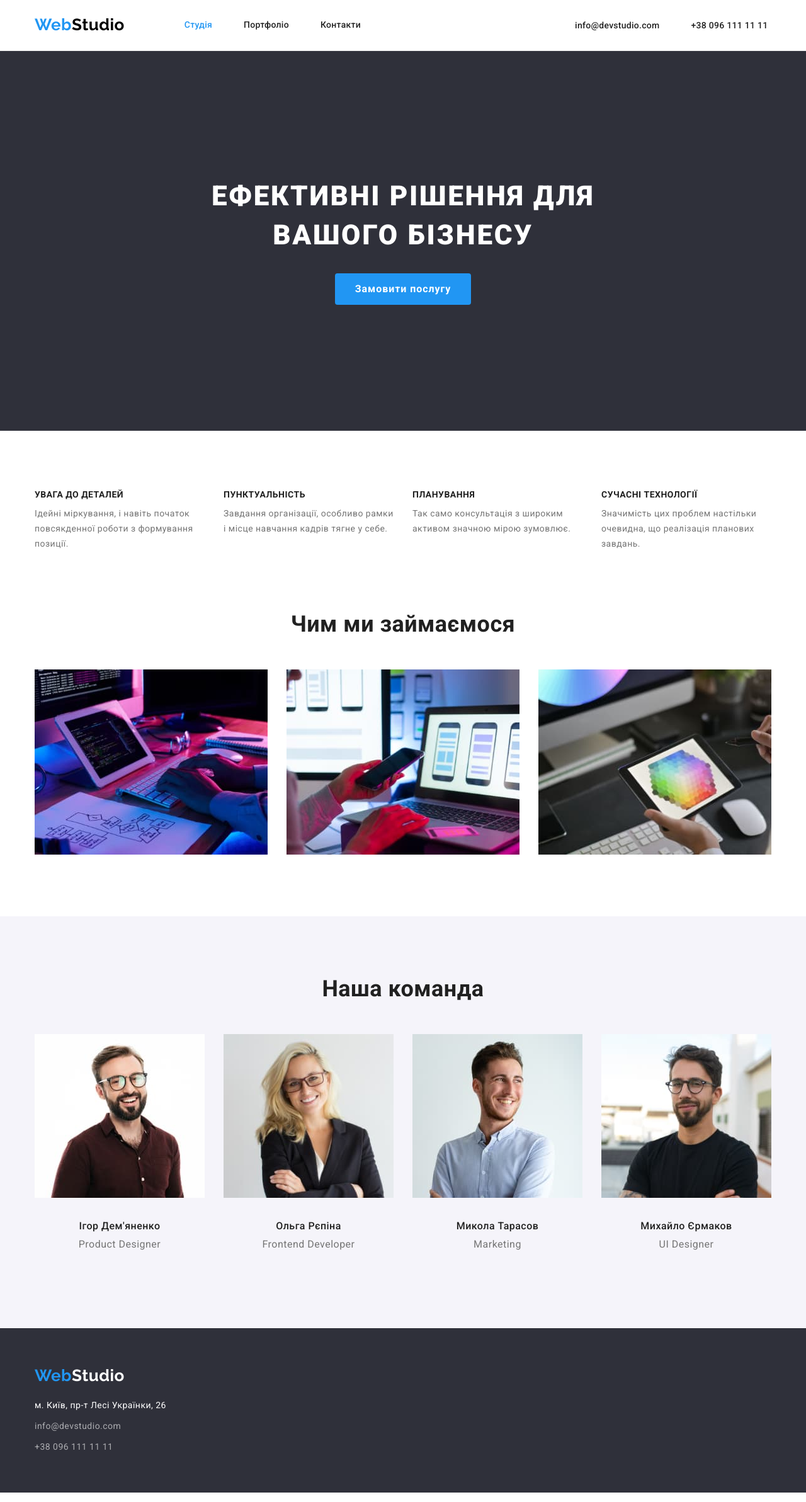
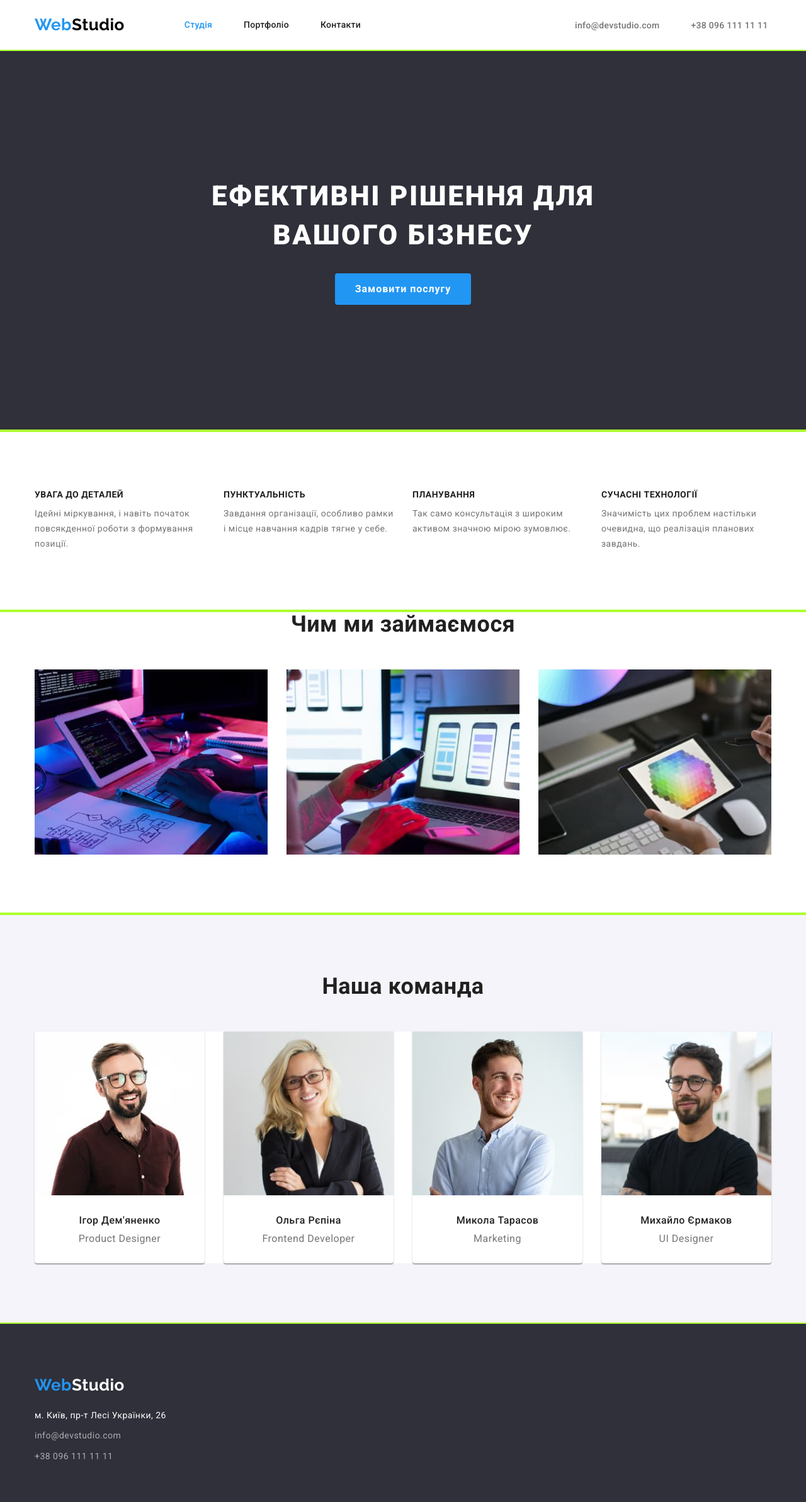
Before and after one commit to Serhii-kh/goit-markup-hw-03, a plain HTML site: page index.html in a window 1280 px wide. Shown: the whole page at 63% size. Drawn offline with nearby package versions, Linux system fonts and the light colour scheme.

Commit message:
2610-2002
правки после проверки ДЗ

```diff
--- a/css/styles.css
+++ b/css/styles.css
@@ -3,6 +3,7 @@
   --main-color: #212121;
   --fone-color: #757575;
   --main-bg-color: #ffffff;
+	--border-color: #EEEEEE;
 }
 
 body {
@@ -18,6 +19,10 @@ h3,
 p {
   margin-top: 0;
   margin-bottom: 0;
+}
+
+img {
+  display: block;
 }
 
 .list {
@@ -80,13 +85,15 @@ p {
   padding-bottom: 25px;
 }
 
-.hero-title {
+.hero-section.section {
+  background: #2f303a;
+  text-align: center;
   padding-top: 200px;
+  padding-bottom: 200px;
 }
 
-.hero-section {
-  background: #2f303a;
-  text-align: center;
+.section {
+  outline: 2px solid greenyellow;
 }
 
 .hero-title {
@@ -113,7 +120,6 @@ p {
   cursor: pointer;
   padding: 10px 32px;
   margin-top: 30px;
-  margin-bottom: 200px;
 }
 
 .div-header {
@@ -136,7 +142,8 @@ p {
 
 .peculiarities-discription,
 .team-list-discription,
-.portfolio-discription {
+.portfolio-discription,
+.nav-item > .contacts {
   color: var(--fone-color);
 }
 
@@ -164,15 +171,13 @@ p {
   line-height: 1.7;
 }
 
-.peculiarities.section,
-.our-work.section,
-.team.section {
+.section {
+  padding-top: 94px;
   padding-bottom: 94px;
 }
 
-.peculiarities.section,
-.team.section {
-  padding-top: 94px;
+.our-work.section {
+  padding-top: 0;
 }
 
 .logo,
@@ -221,10 +226,17 @@ p {
 
 .team-list {
   display: flex;
+  background-color: var(--main-bg-color);
 }
 
 .team-list-item:not(:last-child) {
   margin-right: 30px;
+}
+
+.team-list-item {
+  box-shadow: 0px 1px 3px rgba(0, 0, 0, 0.12), 0px 1px 1px rgba(0, 0, 0, 0.14),
+    0px 2px 1px rgba(0, 0, 0, 0.2);
+  border-radius: 0px 0px 4px 4px;
 }
 
 .team {
@@ -279,6 +291,8 @@ p {
 .nav-buttons button:focus {
   background-color: var(--focus-color);
   color: var(--main-bg-color);
+  box-shadow: 0px 3px 1px rgba(0, 0, 0, 0.1), 0px 1px 2px rgba(0, 0, 0, 0.08),
+    0px 2px 2px rgba(0, 0, 0, 0.12);
 }
 
 .portfolio-list-title {
@@ -290,12 +304,17 @@ p {
   padding-left: 24px;
   margin-top: 20px;
   margin-bottom: 4px;
+	border-left: 1px solid var(--border-color);
+	border-right: 1px solid var(--border-color);
 }
 
 .portfolio-discription {
   line-height: 1.875;
   padding-left: 24px;
   padding-bottom: 20px;
+	border-left: 1px solid var(--border-color);
+	border-right: 1px solid var(--border-color);
+	border-bottom: 1px solid var(--border-color);
 }
 
 .portfolio-list {
@@ -304,14 +323,9 @@ p {
   gap: 30px;
 }
 
-.portfolio-list-item {
-  border-bottom: 1px solid #eeeeee;
-}
-
 .filter-list {
   display: flex;
   justify-content: center;
-  margin-top: 94px;
   margin-bottom: 34px;
 }
 
@@ -321,16 +335,13 @@ p {
 
 .footer {
   background: #2f303a;
+  padding-top: 60px;
+  padding-bottom: 60px;
 }
 
 .logo.footer-logo {
-  padding-top: 60px;
   padding-bottom: 0;
   margin-bottom: 20px;
-}
-
-.footer-address {
-  padding-bottom: 60px;
 }
 
 .footer-link:hover,
```
